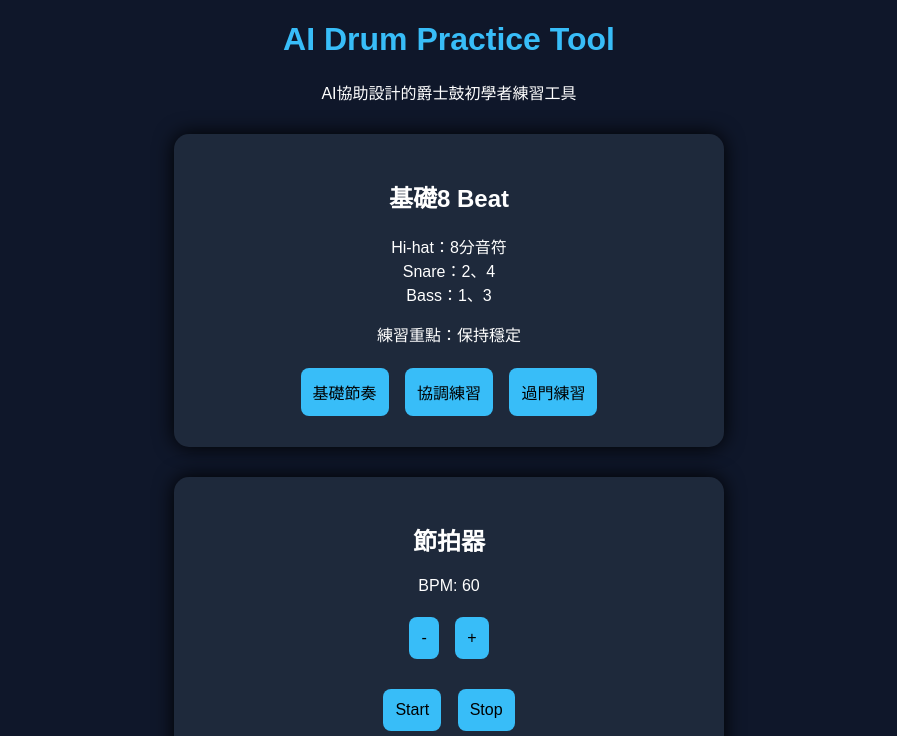
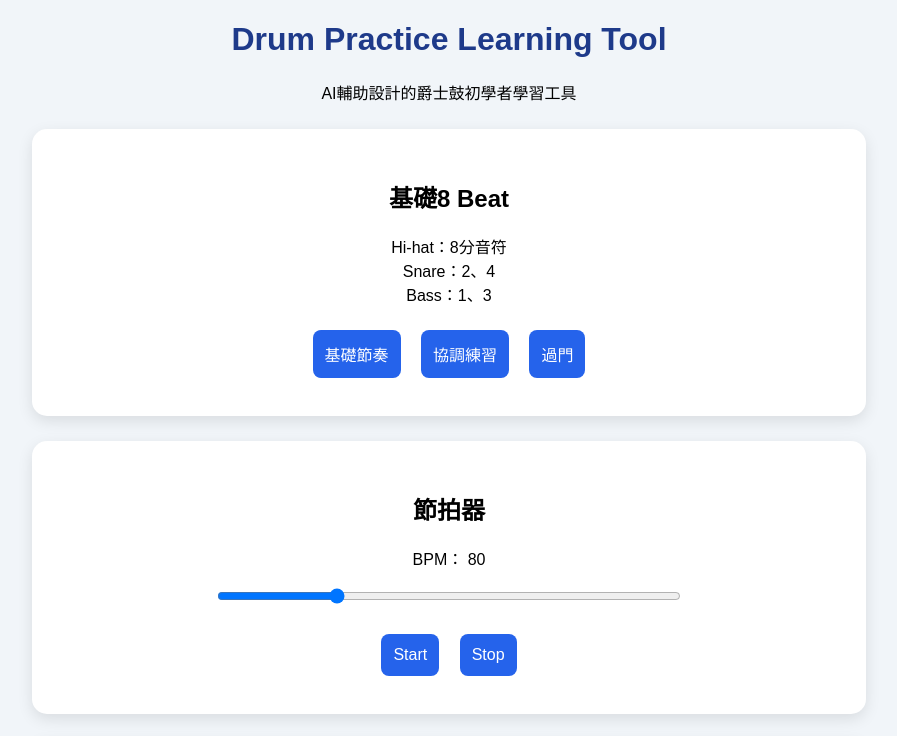
Before and after one commit to nawu0117-dotcom/AI-Drum-Practice-Assistant, a plain HTML site: page index.html in a window 1280 px wide. Both pictures are taken after a click on the button "Start". Shown: the top 736 px of the page, without its empty margins (191-1088 px from the left). Drawn offline with Linux system fonts and the light colour scheme.

Commit message:
Update index.html

```diff
--- a/index.html
+++ b/index.html
@@ -4,51 +4,59 @@
 
 <head>
 
-<title>Drum Practice Tool</title>
+<title>Drum Learning Tool</title>
 
 <style>
 
 body{
 
-font-family: Arial;
+font-family:Arial;
 
-background:#0f172a;
-
-color:white;
+background:#f1f5f9;
 
 text-align:center;
 
 }
 
+.container{
+
+width:70%;
+
+max-width:900px;
+
+margin:auto;
+
+}
+
 .card{
 
-background:#1e293b;
+background:white;
 
-padding:25px;
+padding:30px;
 
-margin:30px auto;
-
-width:500px;
+margin:25px;
 
 border-radius:15px;
 
-box-shadow:0 0 20px black;
+box-shadow:0 5px 15px rgba(0,0,0,0.1);
 
 }
 
 button{
 
-background:#38bdf8;
+background:#2563eb;
+
+color:white;
 
 border:none;
 
 padding:12px;
 
-margin:6px;
+margin:8px;
+
+border-radius:8px;
 
 font-size:16px;
-
-border-radius:8px;
 
 cursor:pointer;
 
@@ -56,13 +64,19 @@ cursor:pointer;
 
 button:hover{
 
-background:#0284c7;
+background:#1d4ed8;
 
 }
 
 h1{
 
-color:#38bdf8;
+color:#1e3a8a;
+
+}
+
+.slider{
+
+width:60%;
 
 }
 
@@ -72,13 +86,19 @@ color:#38bdf8;
 
 <body>
 
-<h1>AI Drum Practice Tool</h1>
+<h1>
+
+Drum Practice Learning Tool
+
+</h1>
 
 <p>
 
-AI協助設計的爵士鼓初學者練習工具
+AI輔助設計的爵士鼓初學者學習工具
 
 </p>
+
+<div class="container">
 
 <div class="card">
 
@@ -98,27 +118,21 @@ Bass：1、3
 
 </p>
 
-<p id="tip">
-
-練習重點：保持穩定
-
-</p>
-
-<button onclick="practice1()">
+<button onclick="basic()">
 
 基礎節奏
 
 </button>
 
-<button onclick="practice2()">
+<button onclick="coord()">
 
 協調練習
 
 </button>
 
-<button onclick="practice3()">
+<button onclick="fill()">
 
-過門練習
+過門
 
 </button>
 
@@ -134,37 +148,41 @@ Bass：1、3
 
 <p>
 
-BPM:
+BPM：
 
 <span id="bpm">
 
-60
+80
 
 </span>
 
 </p>
 
-<button onclick="down()">
+<input
 
--
+type="range"
 
-</button>
+min="40"
 
-<button onclick="up()">
+max="200"
 
-+
+value="80"
 
-</button>
+class="slider"
+
+oninput="changeBPM(this.value)"
+
+>
 
 <br><br>
 
-<button onclick="start()">
+<button onclick="startMet()">
 
 Start
 
 </button>
 
-<button onclick="stop()">
+<button onclick="stopMet()">
 
 Stop
 
@@ -172,93 +190,155 @@ Stop
 
 </div>
 
+<div class="card">
+
+<h2>
+
+練習計時器
+
+</h2>
+
+<p id="time">
+
+0 秒
+
+</p>
+
+<button onclick="startTimer()">
+
+開始練習
+
+</button>
+
+<button onclick="stopTimer()">
+
+結束
+
+</button>
+
+</div>
+
+</div>
+
 <script>
 
-let bpm=60
+let bpm=80
 
-let timer
+let met
 
-function up(){
+let audioCtx=new(window.AudioContext)
 
-bpm+=5
+function click(){
 
-document.getElementById("bpm").innerHTML=bpm
+let osc=audioCtx.createOscillator()
+
+let gain=audioCtx.createGain()
+
+osc.connect(gain)
+
+gain.connect(audioCtx.destination)
+
+osc.frequency.value=1000
+
+osc.start()
+
+gain.gain.exponentialRampToValueAtTime(
+
+0.0001,
+
+audioCtx.currentTime+0.05
+
+)
+
+osc.stop(audioCtx.currentTime+0.05)
 
 }
 
-function down(){
+function startMet(){
 
-bpm-=5
+let interval=60000/bpm
 
-document.getElementById("bpm").innerHTML=bpm
+met=setInterval(click,interval)
 
 }
 
-function start(){
+function stopMet(){
 
-let speed=60000/bpm
-
-timer=setInterval(click,speed)
+clearInterval(met)
 
 }
 
-function stop(){
+function changeBPM(v){
 
-clearInterval(timer)
+bpm=v
+
+document.getElementById("bpm").innerHTML=v
+
+if(met){
+
+stopMet()
+
+startMet()
 
 }
 
-function click(){
-
-let sound=new Audio(
-
-"https://actions.google.com/sounds/v1/alarms/beep_short.ogg"
-
-)
-
-sound.play()
-
 }
 
-function practice1(){
+function basic(){
 
 document.getElementById("title").innerHTML="基礎8 Beat"
 
 document.getElementById("practice").innerHTML=
 
-"Hi-hat：8分音符<br>Snare：2、4<br>Bass：1、3"
-
-document.getElementById("tip").innerHTML=
-
-"練習重點：穩定節奏"
+"Hi-hat：8分<br>Snare：2、4<br>Bass：1、3"
 
 }
 
-function practice2(){
+function coord(){
 
-document.getElementById("title").innerHTML="協調練習"
+document.getElementById("title").innerHTML="協調"
 
 document.getElementById("practice").innerHTML=
 
-"Hi-hat：8分<br>Snare：2、4<br>Bass：1、3&"
-
-document.getElementById("tip").innerHTML=
-
-"練習重點：手腳同步"
+"Hi-hat 8分<br>Snare 2、4<br>Bass 1、3&"
 
 }
 
-function practice3(){
+function fill(){
 
-document.getElementById("title").innerHTML="過門練習"
+document.getElementById("title").innerHTML="過門"
 
 document.getElementById("practice").innerHTML=
 
 "Snare 1 2 3 4"
 
-document.getElementById("tip").innerHTML=
+}
 
-"練習重點：回到節奏"
+let time=0
+
+let timer
+
+function startTimer(){
+
+timer=setInterval(function(){
+
+time++
+
+document.getElementById("time").innerHTML=
+
+time+" 秒"
+
+},1000)
+
+}
+
+function stopTimer(){
+
+clearInterval(timer)
+
+time=0
+
+document.getElementById("time").innerHTML="0 秒"
 
 }
 
```
